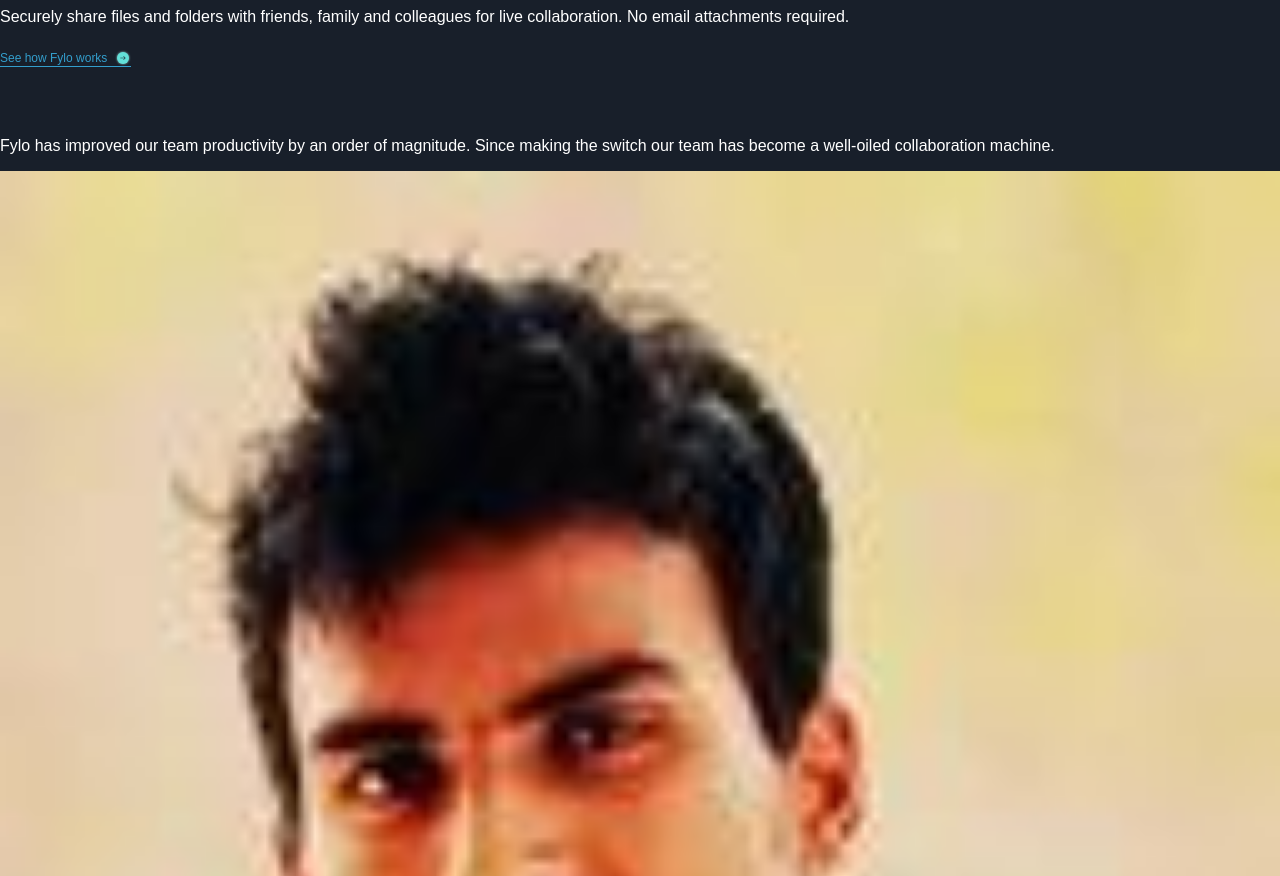
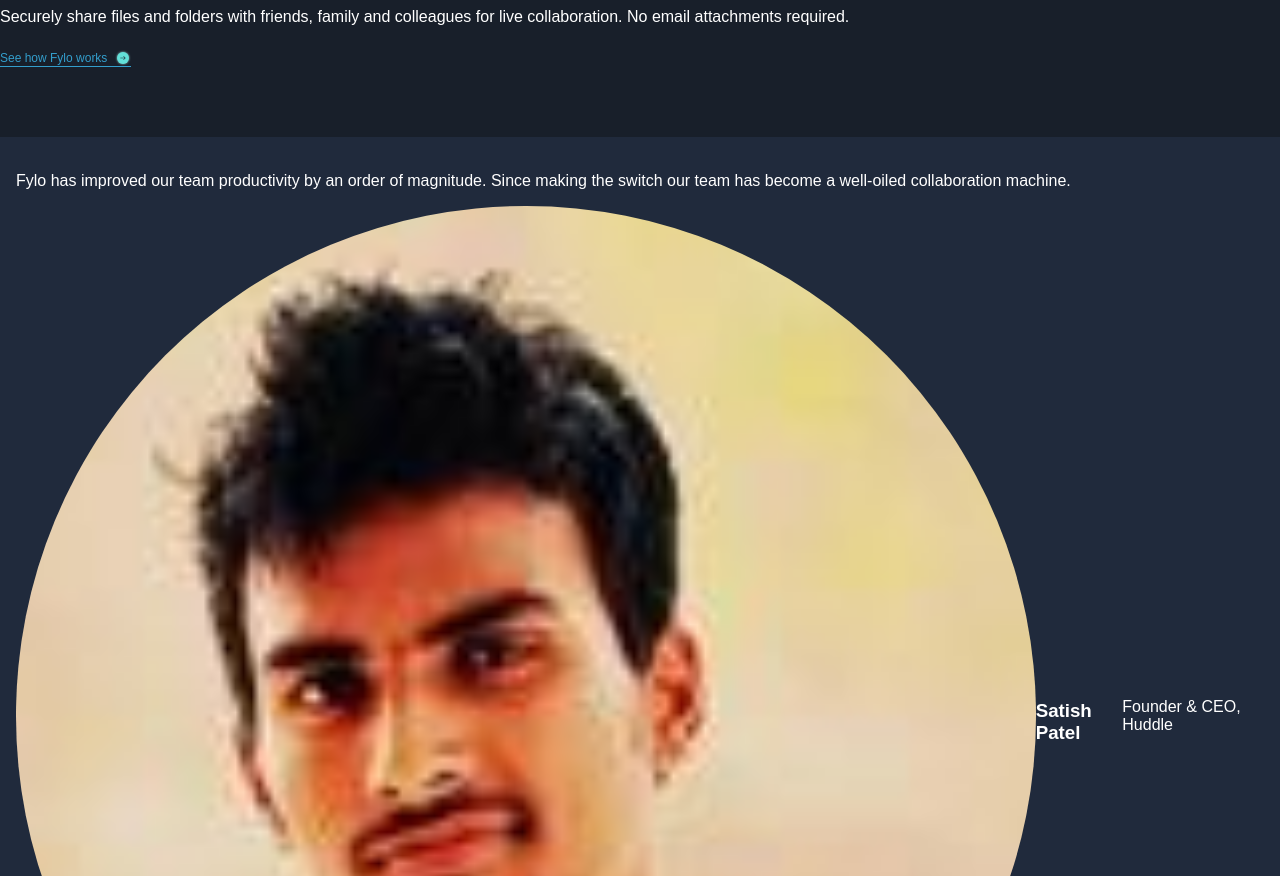
Before and after one commit to voromahery/iwt-4-fylo-dark-theme, a website: page webroot/index.html in a window 1280 px wide. Shown: the part 3360-4236 px from the top of the page. Drawn offline with nearby package versions, Linux system fonts and the light colour scheme; files that its build step writes are made by us from their sources.

Commit message:
Added styles on testimony part

```diff
--- /dev/null
+++ b/scss/_testimony.scss
@@ -0,0 +1,21 @@
+@import "./variable";
+
+.testimony__blockquote {
+  background-color: $testimonials-background;
+  padding-left: 16px;
+  padding-right: 16px;
+  padding-top: 19px;
+  padding-bottom: 19px;
+}
+
+.testimony__image {
+  border-radius: 50%;
+}
+
+.testimony__identity {
+  @include flex-row;
+}
+
+.testimony__name {
+    margin-bottom: 8px;
+}
--- a/scss/index.scss
+++ b/scss/index.scss
@@ -3,3 +3,4 @@
 @import "./navigation";
 @import "./section_features";
 @import "./section_stay_positive";
+@import "./testimony";
--- a/webroot/index.html
+++ b/webroot/index.html
@@ -134,7 +134,7 @@
             <div class="testimony__identity">
               <img
                 src="./images/profile-1.jpg"
-                class="testimny__image"
+                class="testimony__image"
                 alt="satish-patel"
               />
               <div class="testimony__identity">
@@ -153,7 +153,7 @@
             <div class="testimony__identity">
               <img
                 src="./images/profile-2.jpg"
-                class="testimny__image"
+                class="testimony__image"
                 alt="bruce-mcKenzie"
               />
               <div class="testimony__identity">
@@ -172,7 +172,7 @@
             <div class="testimony__identity">
               <img
                 src="./images/profile-3.jpg"
-                class="testimny__image"
+                class="testimony__image"
                 alt=""
               />
               <div class="testimony__identity">
```
